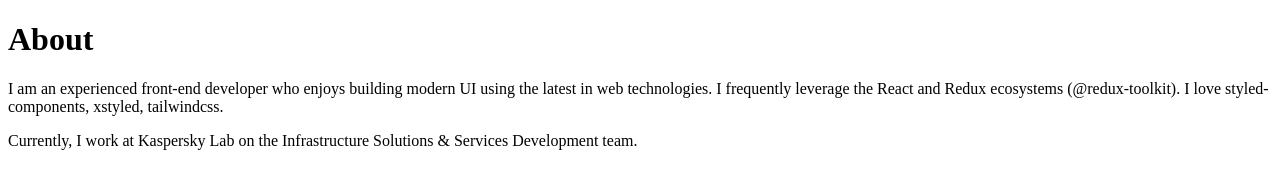
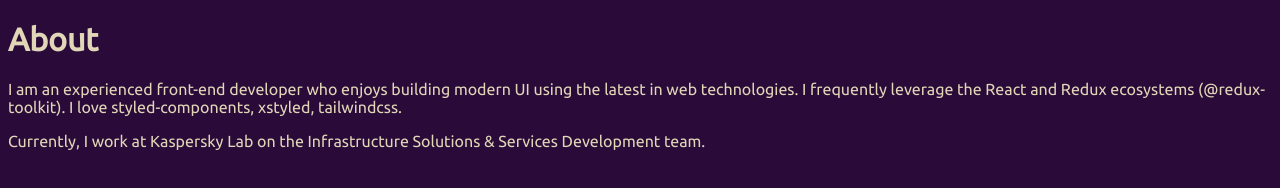
Before and after one commit to abdurahmanus/cv, an Eleventy site: page src/index.md in a window 1280 px wide. Built offline with nearby package versions, Linux system fonts and the light colour scheme; Eleventy itself is replaced by a stand-in of ours; files that its build step writes are made by us from their sources; the site is published under a folder, as on GitHub Pages, so addresses that start at the root find nothing.

Commit message:
use relative path

```diff
--- a/src/_includes/layout.njk
+++ b/src/_includes/layout.njk
@@ -11,7 +11,7 @@ title: Dmitry Gladkikh - Front-End Developer
     <link rel="preconnect" href="https://fonts.googleapis.com">
     <link rel="preconnect" href="https://fonts.gstatic.com" crossorigin>
     <link href="https://fonts.googleapis.com/css2?family=Ubuntu&display=swap" rel="stylesheet">
-    <link href="/css/index.css" rel="stylesheet">
+    <link href="css/index.css" rel="stylesheet">
   </head>
   <body>
     {{ content | safe }}
```
